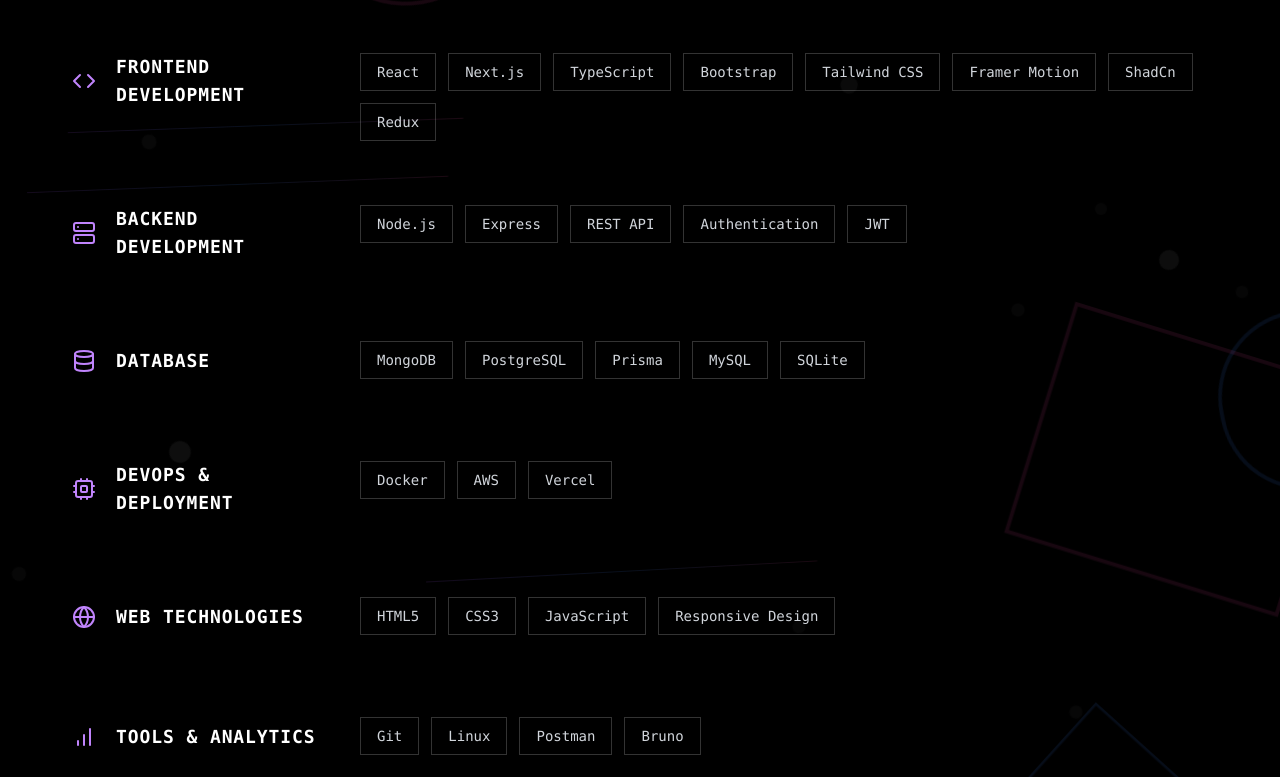
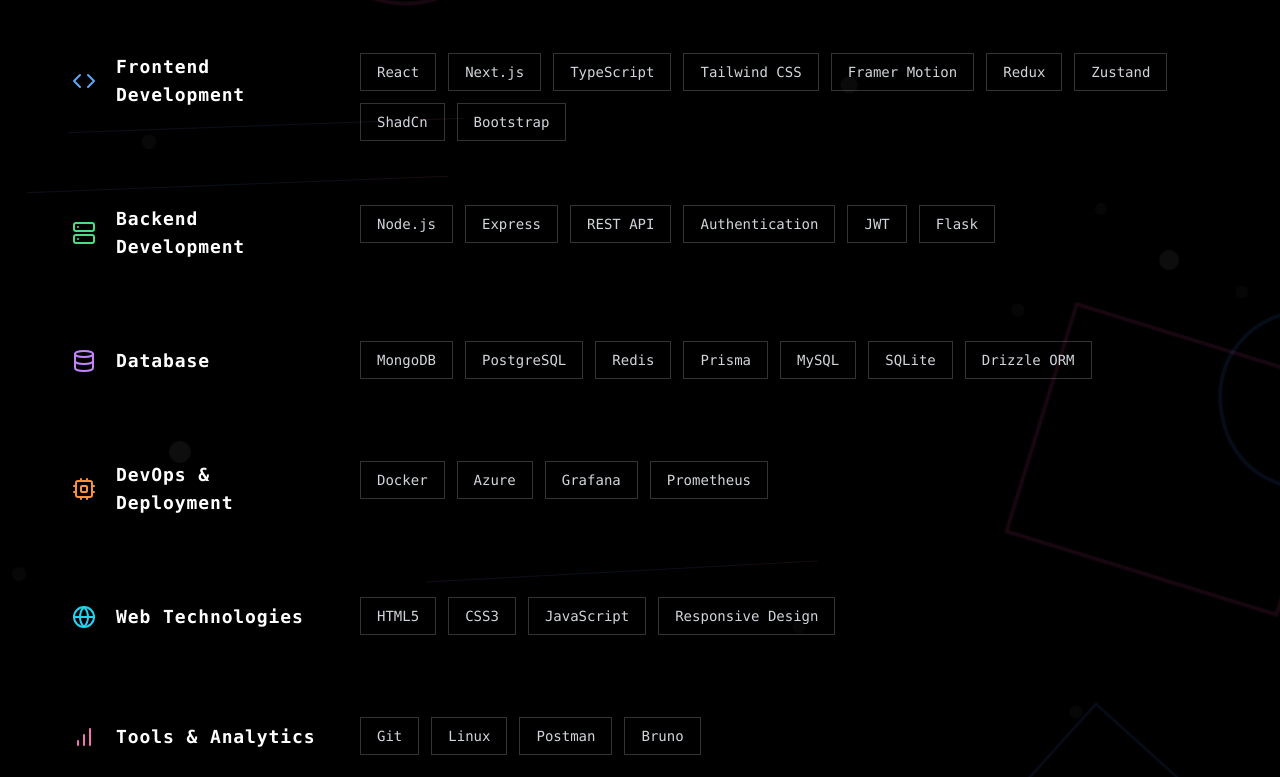
Before and after one commit to vijay-sb/Portfolio-v2, a Next.js app: page /skills in a window 1280 px wide. Shown: the part 683-1460 px from the top of the page. Built offline with nearby package versions, Linux system fonts and the light colour scheme.

Commit message:
update data /skills

```diff
--- a/app/layout.tsx
+++ b/app/layout.tsx
@@ -15,7 +15,7 @@
 });
 
 export const metadata: Metadata = {
-  title: "Hemanth Raja",
+  title: "Vijay S B",
   description: "Portfolio",
 };
 
--- a/app/skills/page.tsx
+++ b/app/skills/page.tsx
@@ -106,56 +106,64 @@
 
    const skillCategories = [
     {
-      title: "FRONTEND DEVELOPMENT",
-      icon: <Code className="w-6 h-6" />,
-      skills: [
-        "React",
-        "Next.js",
-        "TypeScript",
-        "Bootstrap",
-        "Tailwind CSS",
-        "Framer Motion",
-        "ShadCn",
-        "Redux",
-      ],
+      title: "Frontend Development",
+      icon: <Code className="w-6 h-6 text-blue-400" />,
+      color: "from-blue-500 to-cyan-500",
+      borderColor: "border-blue-500/30",
+      skills: ["React", "Next.js", "TypeScript", "Tailwind CSS", "Framer Motion", "Redux","Zustand", "ShadCn","Bootstrap"],
     },
     {
-      title: "BACKEND DEVELOPMENT",
-      icon: <Server className="w-6 h-6" />,
-      skills: ["Node.js", "Express", "REST API", "Authentication", "JWT"],
+      title: "Backend Development",
+      icon: <Server className="w-6 h-6 text-green-400" />,
+      color: "from-green-500 to-teal-500",
+      borderColor: "border-green-500/30",
+      skills: ["Node.js", "Express", "REST API", "Authentication", "JWT", "Flask",],
     },
     {
-      title: "DATABASE",
-      icon: <Database className="w-6 h-6" />,
-      skills: ["MongoDB", "PostgreSQL", "Prisma", "MySQL", "SQLite"],
+      title: "Database",
+      icon: <Database className="w-6 h-6 text-purple-400" />,
+      color: "from-purple-500 to-indigo-500",
+      borderColor: "border-purple-500/30",
+      skills: ["MongoDB", "PostgreSQL", "Redis", "Prisma", "MySQL", "SQLite", "Drizzle ORM"],
     },
     {
-      title: "DEVOPS & DEPLOYMENT",
-      icon: <Cpu className="w-6 h-6" />,
-      skills: ["Docker", "AWS", "Vercel"],
+      title: "DevOps & Deployment",
+      icon: <Cpu className="w-6 h-6 text-orange-400" />,
+      color: "from-orange-500 to-red-500",
+      borderColor: "border-orange-500/30",
+      skills: ["Docker", "Azure", "Grafana","Prometheus"],
     },
     {
-      title: "WEB TECHNOLOGIES",
-      icon: <Globe className="w-6 h-6" />,
-      skills: ["HTML5", "CSS3", "JavaScript", "Responsive Design"],
+      title: "Web Technologies",
+      icon: <Globe className="w-6 h-6 text-cyan-400" />,
+      color: "from-cyan-500 to-blue-500",
+      borderColor: "border-cyan-500/30",
+      skills: ["HTML5", "CSS3", "JavaScript", "Responsive Design",],
     },
     {
-      title: "TOOLS & ANALYTICS",
-      icon: <BarChart className="w-6 h-6" />,
+      title: "Tools & Analytics",
+      icon: <BarChart className="w-6 h-6 text-pink-400" />,
+      color: "from-pink-500 to-purple-500",
+      borderColor: "border-pink-500/30",
       skills: ["Git", "Linux", "Postman", "Bruno"],
     },
-  ];
+  ]
 
   const additionalSkills = [
                 "Responsive Design",
                 "UI/UX Design",
+                "RESTful APIs",
+                "OAuth",
+                "JWT",
                 "Version Control",
                 "Database Management Systems",
                 "Problem Solving",
                 "Data Structures",
                 "Algorithms",
                 "Operating Systems",
+                "Pyhton",
                 "Java",
+                "Haskel",
                 "C++",
                 "C",
               ];
```
Lines whose indentation alone changed are shown as unchanged.
